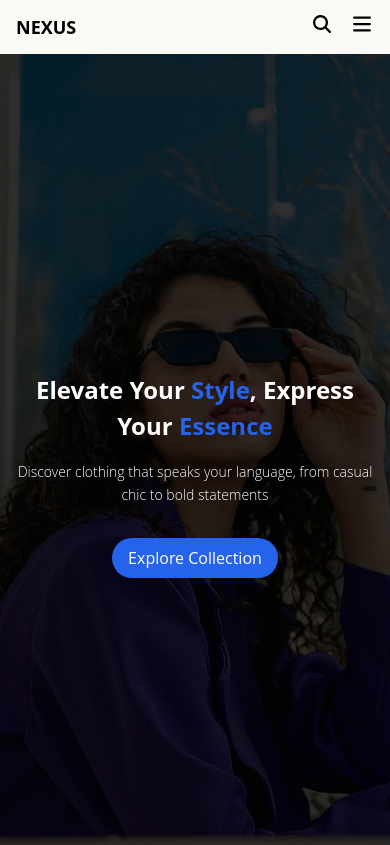
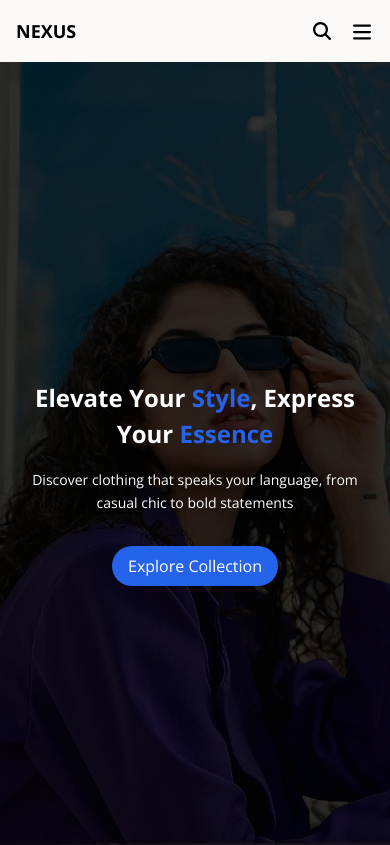
Before and after one commit to TheDigitalScribe/NexusClothing, a Next.js app: page / in a window 390 px wide. Shown: the top 845 px of the page. Built offline with nearby package versions, Linux system fonts and the light colour scheme.

Commit message:
fix font styles, add more responsiveness to Header

```diff
--- a/docker-compose.yml
+++ b/docker-compose.yml
@@ -10,9 +10,6 @@ services:
     image: nexus_clothing_image
     ports:
       - 3000:3000
-    dns:
-      - 8.8.8.8
-      - 8.8.4.4
     environment:
       - NODE_ENV=${NODE_ENV}
       - DATABASE_URL=${POSTGRES_URL}
--- a/src/app/components/Header/Header.tsx
+++ b/src/app/components/Header/Header.tsx
@@ -19,21 +19,20 @@ export const Header: React.FC = () => {
           </Link>
         </div>
 
-        {/* Navigation Links - hidden on mobile */}
-        <div className="hidden md:flex space-x-8 items-center justify-center flex-grow">
+        {/* Navigation Links */}
+        <div className="hidden sm:flex space-x-8 items-center justify-center flex-grow">
           <Link href="/women-products" className="text-sm lg:text-lg transition-colors duration-200">Women</Link>
           <Link href="/men-products" className="text-sm lg:text-lg transition-colors duration-200">Men</Link>
           <Link href="/accessories" className="text-sm lg:text-lg transition-colors duration-200">Accessories</Link>
-          <Link href="/new-arrivals" className="text-sm lg:text-lg transition-colors duration-200">New Arrivals</Link>
           <Link href="/sales" className="text-sm lg:text-lg transition-colors duration-200">Sales</Link>
         </div>
 
         {/* Searchbar, Shopping Cart and Account */}
-        <div className="hidden sm:flex items-center space-x-2 lg:space-x-4">
-          <div className="w-32 sm:w-40 lg:w-48">
+        <div className="hidden md:flex items-center space-x-2 md:space-x-4">
+          <div className="hidden md:flex">
             <SearchBar />
           </div>
-          <div className="flex items-center space-x-2 lg:space-x-4">
+          <div className="flex items-center space-x-2 md:space-x-4">
             <button aria-label="Shopping Cart Button">
               <ShoppingCartIcon className="w-6 h-6 transition-colors duration-200" />
             </button>
@@ -46,8 +45,8 @@ export const Header: React.FC = () => {
           </div>
         </div>
 
-        {/* Hamburger Menu */}
-        <div className="flex md:hidden space-x-4">
+        {/* Hamburger Menu and Search Icon */}
+        <div className="flex md:hidden space-x-4 items-center justify-center">
           <MagnifyingGlassIcon className="w-6 h-6" />
           <MobileMenuToggle />
         </div>
--- a/src/app/components/MobileMenuToggle/MobileMenuToggle.tsx
+++ b/src/app/components/MobileMenuToggle/MobileMenuToggle.tsx
@@ -12,7 +12,7 @@ export const MobileMenuToggle: React.FC = () => {
   const { theme } = useTheme() as ThemeContextType;
 
   return (
-    <div className="md:hidden">
+    <div className="md:hidden mt-2">
       <button onClick={() => setIsMenuOpen(!isMenuOpen)} className="focus:outline-none" aria-expanded={isMenuOpen} aria-label="Toggle mobile menu">
         <Bars3Icon className="w-6 h-6"></Bars3Icon>
       </button>
--- a/src/app/components/SearchBar.tsx
+++ b/src/app/components/SearchBar.tsx
@@ -15,7 +15,7 @@ export const SearchBar: React.FC = () => {
       <div className="relative">
         <input type="text" value={query} onChange={(e) => setQuery(e.target.value)} placeholder="Search..." className={`px-4 py-1 w-40 text-sm md:text-base border rounded-full focus:outline-blue-400 searchbar-transition ${theme == "dark" ? "dark-theme bg-gray-300 input-dark" : "light-theme bg-gray-700 border-gray-700 input-light"}`}></input>
         <div className="absolute inset-y-0 right-0 pr-3 flex items-center pointer-events-none">
-          <MagnifyingGlassIcon className="w-6 h-6" />
+          <MagnifyingGlassIcon className="w-5 h-5" />
         </div>
       </div>
     </form>
--- a/src/app/globals.css
+++ b/src/app/globals.css
@@ -1,8 +1,9 @@
+/* Have to import to make it compatible with docker-compose setup */
+@import url('https://fonts.googleapis.com/css2?family=Open+Sans:wght@300;400;500;600;700&display=swap');
+
 @tailwind base;
 @tailwind components;
 @tailwind utilities;
-
-@import url('https://fonts.googleapis.com/css2?family=Open+Sans:wght@300;400;500;600;700&display=swap');
 
 :root {
   --bg-color-light: #FAF9F6;
--- a/tailwind.config.ts
+++ b/tailwind.config.ts
@@ -8,6 +8,9 @@ const config: Config = {
   ],
   theme: {
     extend: {
+      fontFamily: {
+        sans: ["Open Sans", "sans-serif"]
+      },
       colors: {
         background: "var(--background)",
         foreground: "var(--foreground)",
```
